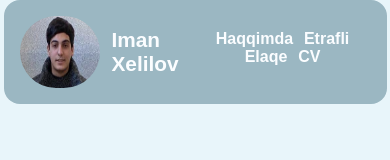
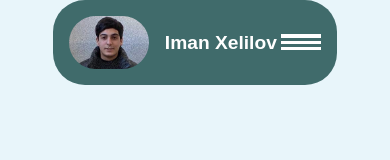
Before and after one commit to iman-112/ozum-v2, a plain HTML site: page index.html in a window 390 px wide. Drawn offline with Linux system fonts and the light colour scheme.

Commit message:
animation navbar create

```diff
--- /dev/null
+++ b/app.js
@@ -0,0 +1,13 @@
+const nav=document.querySelector(".links");
+
+const hamburger = document.querySelector(".hamburger");
+
+const hamburgerDivs =document.querySelectorAll(".hamburger div");
+
+
+hamburger.addEventListener("click" , () => {
+ nav.classList.toggle("show")
+ if (nav.classList.contains("show"))
+ hamburgerDivs.forEach(d => d.style.backgroundColor ="white")
+ else hamburgerDivs.forEach(d => d.style.backgroundColor="white")
+})
--- a/index.html
+++ b/index.html
@@ -8,23 +8,27 @@
     <link rel="stylesheet" href="/style.css">
 </head>
 <body>
-    <section class="head-container">
+    <section class="container">
+        <div class="navbar">
+            <div class="logo">
+            <img src="/kesim.jpg" alt="">
+           <h5>Iman Xelilov</h5>
+        </div>
+        <div class="links">
+            <a class="link" href="#">Haqqimda</a>
+            <a class="link" href="#">Etrafli </a>
+            <a class="link" href="#">Elaqe</a>
+            <a class="link" href="#">CV</a>
+        </div>
+        <div class="hamburger">
 
-        <div class="logo">
-            <img src="/kesim.jpg" alt="">
-            <h5>Iman Xelilov</h5>
+            <div></div>
+            <div></div>
+            <div></div>
+        </div>
         </div>
 
-        <div class="links">
-            <a href="#">Haqqimda</a>
-            <a href="#">Etrafli </a>
-            <a href="#">Elaqe</a>
-            <a href="#">CV</a>
-
-        </div>
-
-
-
     </section>
+    <script src="app.js"></script>
 </body>
 </html>
--- a/style.css
+++ b/style.css
@@ -3,78 +3,111 @@
     padding: 0;
     font-family: Arial, Helvetica, sans-serif;
 }
-html{
+html,body{
+
     background-color: rgb(232, 245, 250);
-    width: 100%;
+    width: 90%;
+    margin: 0 auto;
 
 }
-.head-container{
+.container{
+   width: 90%;
+   margin: 0 auto;
+}
+
+.navbar{
+    border-radius: 2rem;
+   background-color: rgb(64, 107, 107);
     display: flex;
     justify-content: space-between;
-    width: 90%;
-    margin: auto;
+    align-items: center;
     padding: 1rem;
-    border-radius: 1rem;
-    background-color: rgb(155, 183, 194);
 }
-.head-container .logo{
-  display: flex;
+.logo{
+
+    display: flex;
 }
-.head-container .logo img{
- width: 4.5rem;
- border-radius: 2rem;
+.logo img{
+    width: 5rem;
+    border-radius: 2rem;
 }
-.head-container .logo h5{
-    font-size: 1.5rem;
-    padding: 8px;
-    color: rgb(251, 253, 255);
+.logo h5{
+    margin-left: 1rem;
+    color: white;
+    margin-top: .5rem;
+    font-size: 2rem;
+
 }
 .links{
-    text-align: center;
-    padding-top: 0.5rem;
-    justify-content: center;
+    display: flex;
+}
+.link{
+    margin: 0 1rem;
+}
+.link:last-child{
+    margin-right: 0;
+}
+.hamburger{
+    display: none;
+    flex-direction: column;
+    cursor: pointer;
+}
+.hamburger div{
+    width: 2.5rem;
+    height: .2rem;
+    margin: 0.1rem 0;
+    background-color: white;
+    transition: .3s ease all;
 }
 .links a{
     text-decoration: none;
-    padding: 1rem;
+    color: white;
+    font-weight:600;
     font-size: 1.2rem;
-
-    color:rgb(251, 253, 255) ;
 }
 .links a:hover{
     color: rgb(98, 98, 146);
 }
 
-@media  screen and (max-width:650px) {
+@media screen and (max-width:1000px){
+    .logo h5{
+        margin-left: 1rem;
+        color: white;
+        margin-top: 1rem;
+        font-size: 1.2rem;
+        }
+        .links a{
+            text-decoration: none;
+            color: white;
+            font-weight:600;
+            font-size: .8rem;
+        }
+    }
 
-    .head-container .logo{
-      display: flex;
-    }
-    .head-container .logo img{
-     width: 5rem;
-
-     border-radius: 6rem;
-    }
-    .head-container .logo h5{
-        font-size: 1.3rem;
-        padding: 12px;
-        font-weight: 699;
-        color: rgb(251, 253, 255);
+@media screen and (max-width:800px){
+    .hamburger{
+        display: flex;
+        z-index: 9999;
     }
     .links{
-        text-align: center;
-        padding-top: 0.9rem;
-
+        position: fixed;
+        width: 75%;
+        height: 100vh;
+        top: 0;
+        right: 0;
+        padding-top: 4rem;
+        flex-direction: column;
+        align-items: center;
+        transform: translateX(100%);
+        background-color: rgb(64, 107, 107);
+        transition: .5s ease all;
     }
-    .links a{
-        text-decoration: none;
-        padding: .2rem;
-        font-size: 1rem;
-        font-weight: 600;
-
-        color:rgb(251, 253, 255) ;
+    .show{
+        transform: translateX(0);
     }
-    .links a:hover{
-        color: rgb(98, 98, 146);
+    .link{
+        margin: 1rem 0;
+        color: white;
     }
 }
+/*
```
